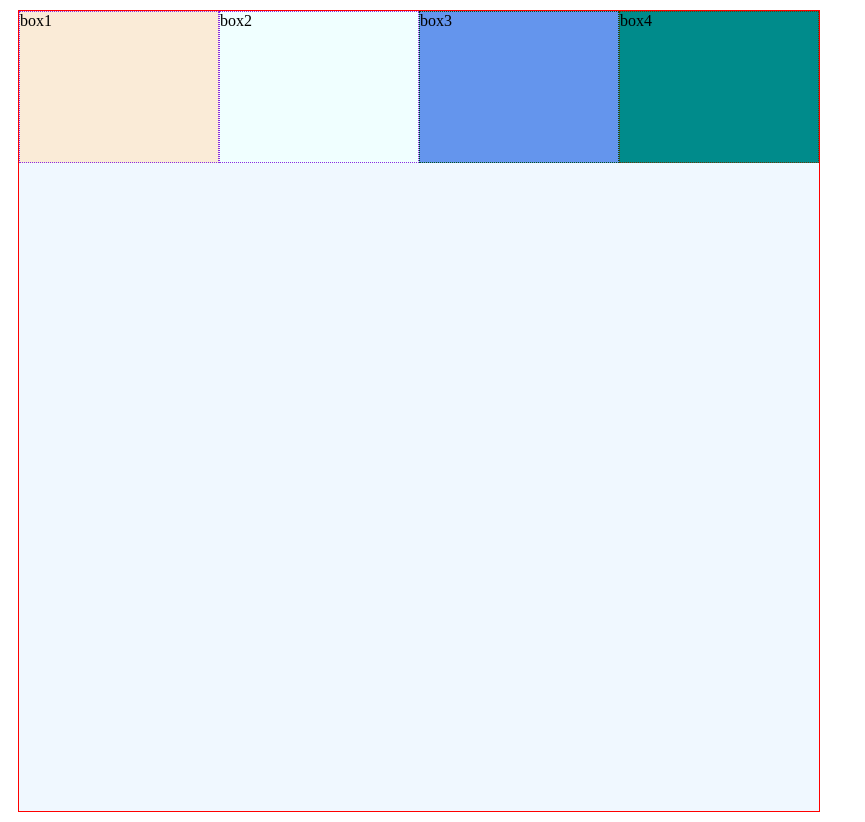
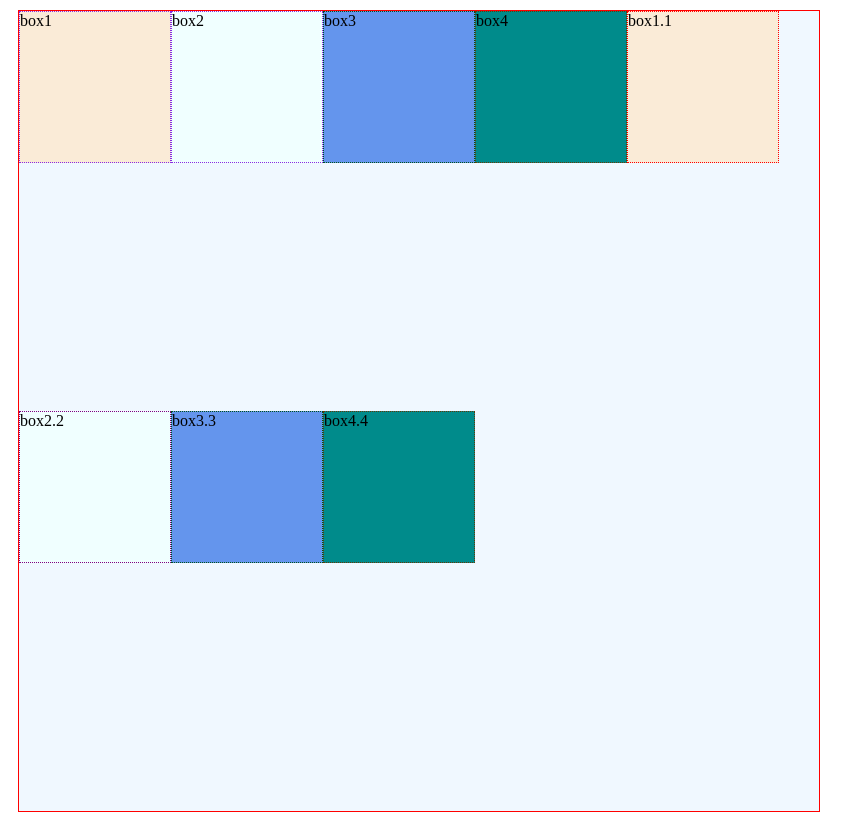
Before and after one commit to monika2012/ABES-TOT-FSD, a plain HTML site: page Day3/index.html in a window 1280 px wide. Shown: the whole page, without its empty margins (0-865 px from the left). Drawn offline with Linux system fonts and the light colour scheme.

Commit message:
updated flex

```diff
--- a/Day3/index.html
+++ b/Day3/index.html
@@ -12,6 +12,11 @@
         <div class="box2">box2</div>
         <div class="box3">box3</div>
         <div class="box4">box4</div>
+        <div class="box5">box1.1</div>
+        <div class="box6">box2.2</div>
+        <div class="box7">box3.3</div>
+        <div class="box8">box4.4</div>
+
 
     </div>
 
--- a/Day3/styleflex.css
+++ b/Day3/styleflex.css
@@ -5,29 +5,55 @@
     width: 800px;
     margin: 10px;
     background-color: aliceblue;
+    flex-direction: row;
+    flex-wrap: wrap;
 }
 
 .box1{
     height: 150px;
-    width: 200px;
+    width: 150px;
     border: 1px dotted blueviolet;
     background-color: antiquewhite;
 }
 .box2{
     height: 150px;
-    width: 200px;
+    width: 150px;
     border: 1px dotted blueviolet;
     background-color: azure;
 }
 .box3{
    height: 150px;
-   width: 200px;
+   width: 150px;
     border: 1px dotted rgb(1, 80, 27);
     background-color: cornflowerblue;
 }
 .box4{
    height: 150px;
-   width: 200px;
+   width: 150px;
    border: 1px dotted rgb(99, 58, 5);
    background-color: darkcyan;
 }
+.box5{
+    height: 150px;
+    width: 150px;
+    border: 1px dotted red;
+    background-color: antiquewhite;
+}
+.box6{
+    height: 150px;
+    width: 150px;
+    border: 1px dotted purple;
+    background-color: azure;
+}
+.box7{
+   height: 150px;
+   width: 150px;
+    border: 1px dotted rgb(1, 80, 27);
+    background-color: cornflowerblue;
+}
+.box8{
+   height: 150px;
+   width: 150px;
+   border: 1px dotted rgb(98, 55, 5);
+   background-color: darkcyan;
+}
```
